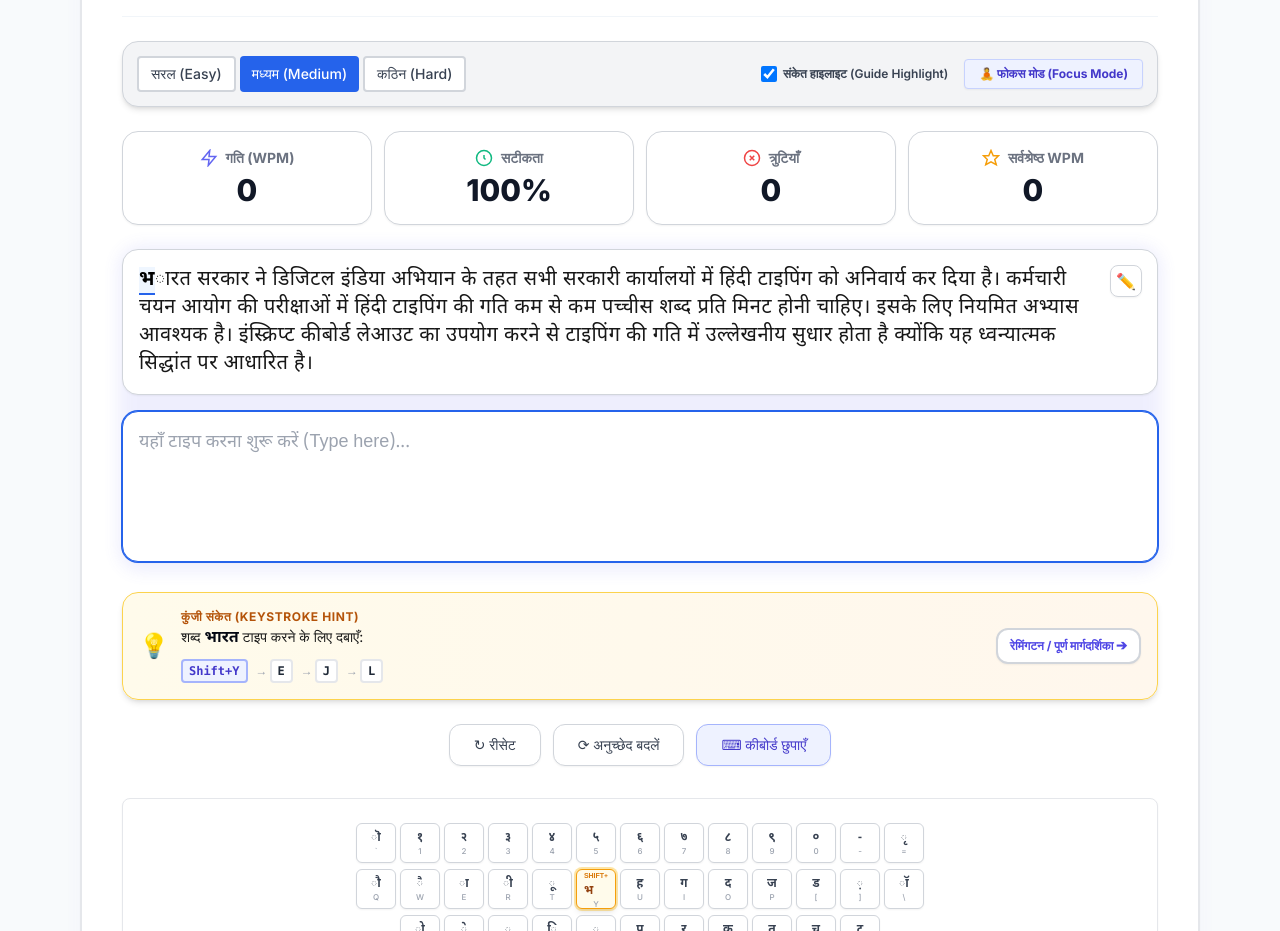
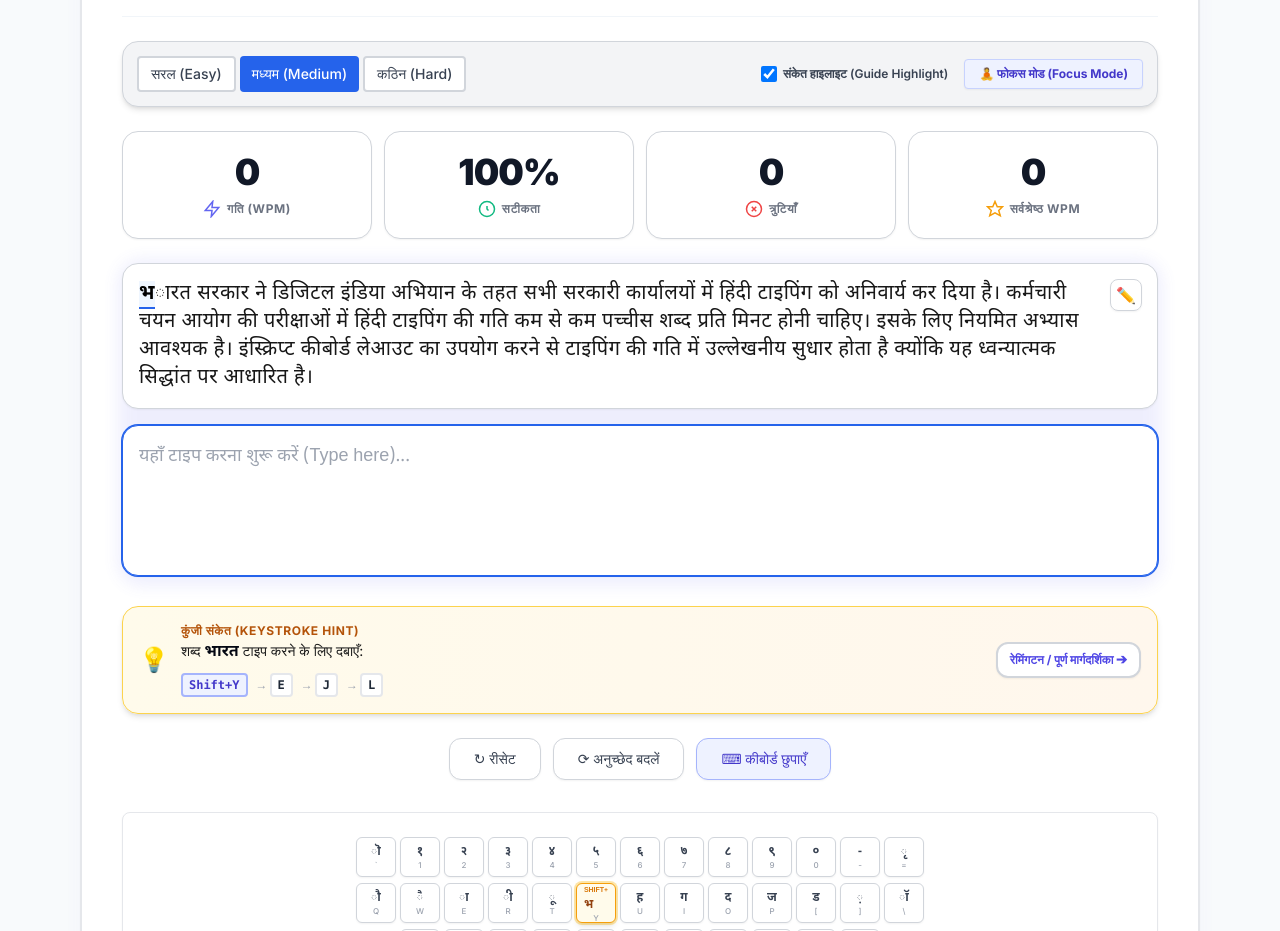
Before and after one commit to therohitbiruli/typehindi, a Next.js app: page / in a window 1280 px wide. Shown: the part 1282-2213 px from the top of the page. Built offline with nearby package versions, Linux system fonts and the light colour scheme.

Commit message:
modernize key stats styling to match preetbeacon

```diff
--- a/src/components/Stats.tsx
+++ b/src/components/Stats.tsx
@@ -63,12 +63,14 @@ function StatCard({
   icon: React.ReactNode;
 }) {
   return (
-    <div className="flex flex-col items-center justify-center p-4 bg-white dark:bg-gray-800 border border-gray-300 dark:border-gray-700 rounded-2xl shadow-sm">
-      <div className="flex items-center gap-2 text-sm text-gray-500 dark:text-gray-400 font-bold mb-1">
+    <div className="flex flex-col items-center justify-center p-5 bg-white dark:bg-gray-800 border border-gray-300 dark:border-gray-700 rounded-2xl shadow-sm hover:shadow-md transition-all duration-200">
+      <div className="text-4xl font-black text-gray-900 dark:text-white mb-2 tracking-tight">
+        {value}
+      </div>
+      <div className="flex items-center justify-center gap-1.5 text-xs font-bold text-gray-500 dark:text-gray-400 uppercase tracking-wider">
         {icon}
         <span>{label}</span>
       </div>
-      <p className="text-3xl font-extrabold text-gray-900 dark:text-white">{value}</p>
     </div>
   );
 }
```
